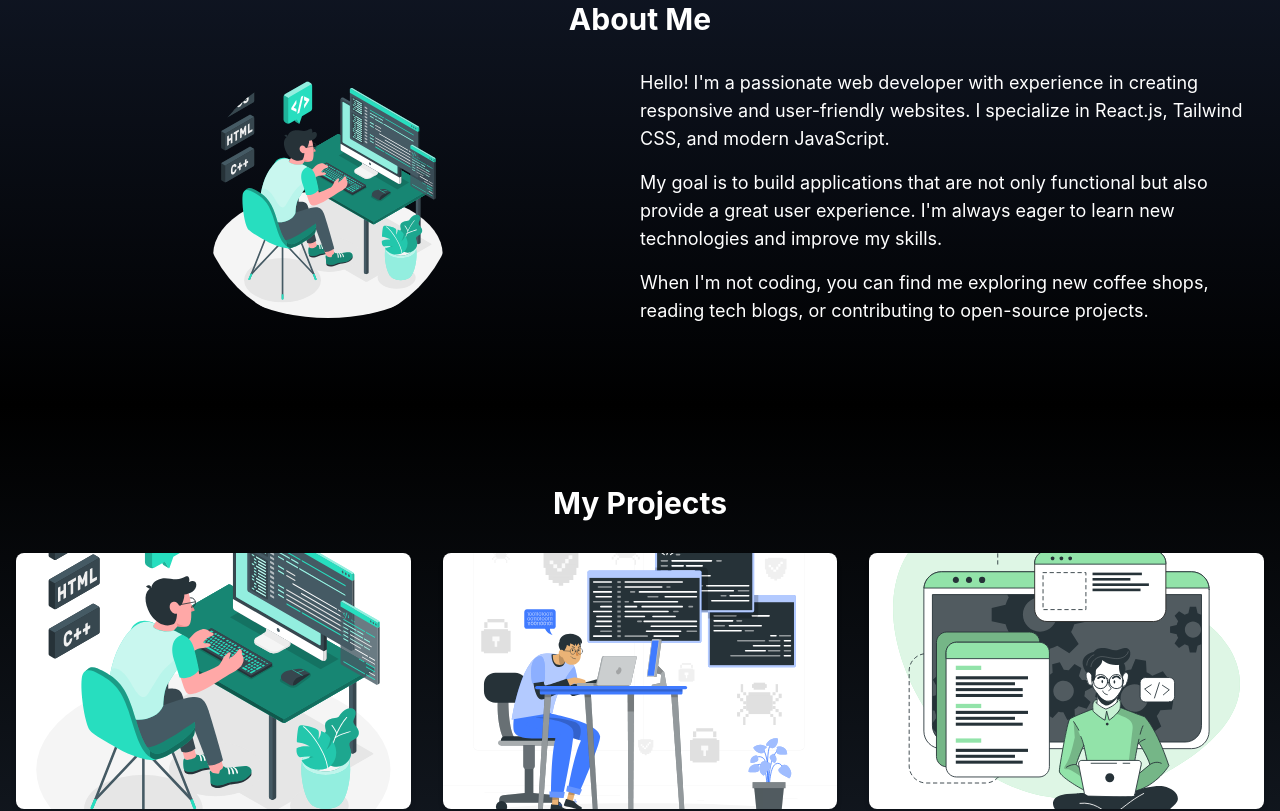
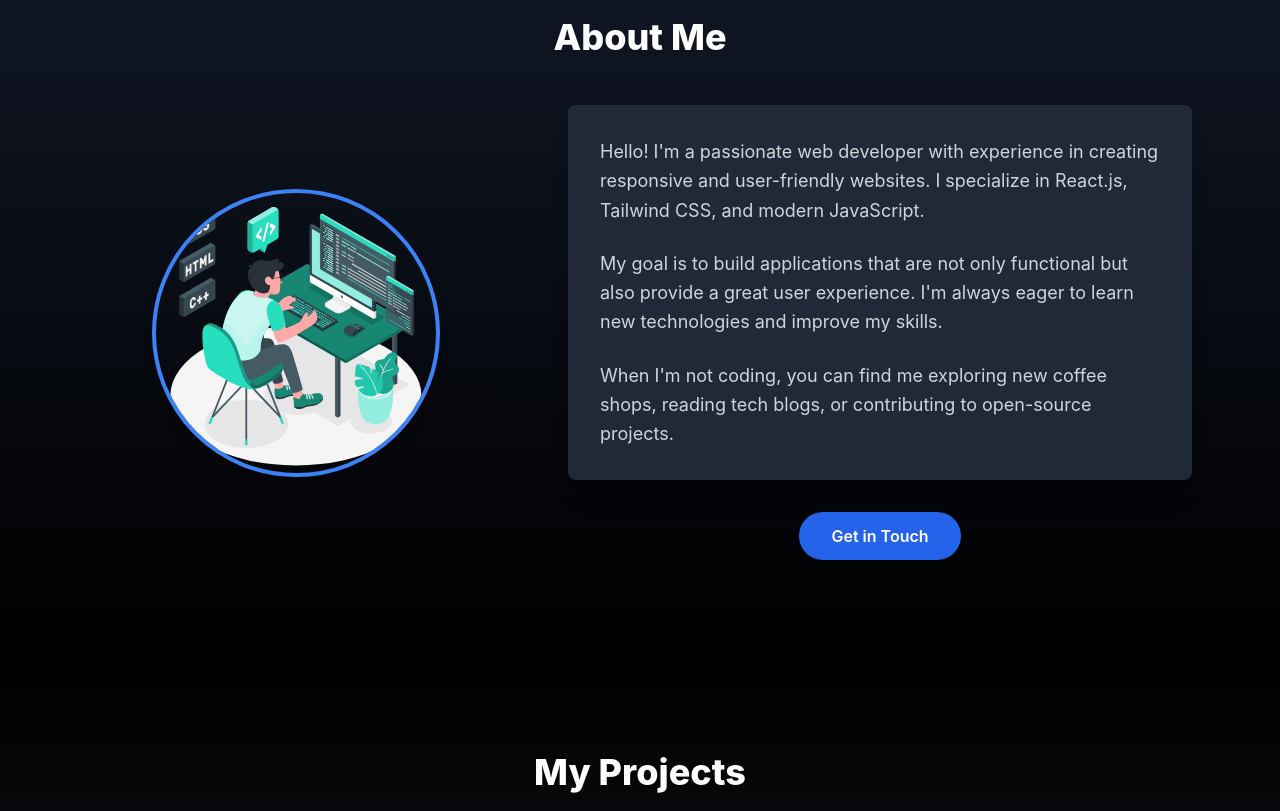
Before and after one commit to 49Harsh/marknox-protfolio-task, a React (Create React App) app: page / in a window 1280 px wide. Shown: the part 960-1771 px from the top of the page. Built offline with nearby package versions, Linux system fonts and the light colour scheme.

Commit message:
adding previous ui

```diff
--- a/src/components/About.js
+++ b/src/components/About.js
@@ -4,34 +4,34 @@ import webImage from '../images/project-1.svg'
 
 const About = () => {
   const ref = React.useRef(null);
-  const isInView = useInView(ref, { once: false });
+  const isInView = useInView(ref, { once: false, amount: 0.2 });
 
   return (
-    <section ref={ref} id="about" className="py-20 bg-gradient-to-b from-gray-900 to-black">
+    <section ref={ref} id="about" className="py-24 bg-gradient-to-b from-gray-900 to-black">
       <div className="container mx-auto px-4">
         <motion.h2
           initial={{ opacity: 0, y: 20 }}
           animate={isInView ? { opacity: 1, y: 0 } : { opacity: 0, y: 20 }}
           transition={{ duration: 0.5 }}
-          className="text-3xl font-bold mb-8 text-center text-white"
+          className="text-4xl font-extrabold mb-12 text-center text-white"
         >
           About Me
         </motion.h2>
-        <div className="flex flex-col md:flex-row items-center">
+        <div className="flex flex-col md:flex-row items-center justify-center space-y-12 md:space-y-0 md:space-x-16">
           <motion.div
             initial={{ opacity: 0, x: -50 }}
             animate={isInView ? { opacity: 1, x: 0 } : { opacity: 0, x: -50 }}
             transition={{ duration: 0.5, delay: 0.2 }}
-            className="md:w-1/2 mb-8 md:mb-0"
+            className="md:w-1/3"
           >
-            <div className="w-64 h-64 mx-auto rounded-full">
+            <div className="w-72 h-72 mx-auto rounded-full overflow-hidden shadow-lg border-4 border-blue-500">
               <img
                 src={webImage}
-                alt='webimage'
+                alt='Profile'
                 loading='lazy'
-                width={256}
-                height={256}
-                className="rounded-full"
+                width={288}
+                height={288}
+                className="w-full h-full object-cover"
               />
             </div>
           </motion.div>
@@ -41,15 +41,25 @@ const About = () => {
             transition={{ duration: 0.5, delay: 0.4 }}
             className="md:w-1/2"
           >
-            <p className="text-lg text-white mb-4">
+            <div className="bg-gray-800 p-8 rounded-lg shadow-xl">
+              <p className="text-lg text-gray-300 mb-6 leading-relaxed">
                 Hello! I'm a passionate web developer with experience in creating responsive and user-friendly websites. I specialize in React.js, Tailwind CSS, and modern JavaScript.
               </p>
-            <p className="text-lg text-white mb-4">
+              <p className="text-lg text-gray-300 mb-6 leading-relaxed">
                 My goal is to build applications that are not only functional but also provide a great user experience. I'm always eager to learn new technologies and improve my skills.
               </p>
-            <p className="text-lg text-white">
+              <p className="text-lg text-gray-300 leading-relaxed">
                 When I'm not coding, you can find me exploring new coffee shops, reading tech blogs, or contributing to open-source projects.
               </p>
+            </div>
+            <div className="mt-8 text-center">
+              <a
+                href="#contact"
+                className="inline-block bg-blue-600 text-white px-8 py-3 rounded-full font-semibold hover:bg-blue-700 transition duration-300 transform hover:scale-105"
+              >
+                Get in Touch
+              </a>
+            </div>
           </motion.div>
         </div>
       </div>
--- a/src/components/Portfolio.js
+++ b/src/components/Portfolio.js
@@ -17,24 +17,24 @@ const Portfolio = () => {
   const isInView = useInView(ref, { once: false, amount: 0.2 });
 
   return (
-    <section ref={ref} id="portfolio" className="py-20 bg-gradient-to-b from-black to-gray-800">
+    <section ref={ref} id="portfolio" className="py-24 bg-gradient-to-b from-black to-gray-800">
       <div className="container mx-auto px-4">
         <motion.h2
           initial={{ opacity: 0, y: 20 }}
           animate={isInView ? { opacity: 1, y: 0 } : { opacity: 0, y: 20 }}
           transition={{ duration: 0.5 }}
-          className="text-3xl font-bold mb-8 text-white text-center"
+          className="text-4xl font-extrabold mb-12 text-white text-center"
         >
           My Projects
         </motion.h2>
-        <div className="grid grid-cols-1 md:grid-cols-2 lg:grid-cols-3 gap-8">
+        <div className="grid grid-cols-1 md:grid-cols-2 lg:grid-cols-3 gap-10">
           {projects.map((project) => (
             <motion.div
               key={project.id}
               initial={{ opacity: 0, y: 20 }}
               animate={isInView ? { opacity: 1, y: 0 } : { opacity: 0, y: 20 }}
               transition={{ duration: 0.5, delay: project.id * 0.1 }}
-              className="relative bg-white rounded-lg shadow-md overflow-hidden group"
+              className="bg-gray-900 rounded-xl shadow-lg overflow-hidden group transform hover:scale-105 transition-transform duration-300"
             >
               <div className="h-64 relative">
                 <img
@@ -42,17 +42,18 @@ const Portfolio = () => {
                   alt={project.title}
                   className="w-full h-full object-cover"
                 />
-                <div className="absolute inset-0 bg-black bg-opacity-50 opacity-0 group-hover:opacity-100 transition-opacity duration-300" />
-              </div>
-              <div className="absolute inset-0 p-6 flex flex-col justify-end opacity-0 group-hover:opacity-100 transition-opacity duration-300">
-                <h3 className="text-xl font-semibold mb-2 text-white">{project.title}</h3>
-                <p className="text-gray-200 mb-4">{project.description}</p>
-                <a
-                  href="https://harsh-org-portfolio.netlify.app/"
-                  className="inline-block bg-blue-500 text-white px-4 py-2 rounded hover:bg-blue-600 transition duration-300"
-                >
-                  View Project
-                </a>
+                <div className="absolute inset-0 bg-black bg-opacity-60 opacity-0 group-hover:opacity-100 transition-opacity duration-300 flex items-center justify-center">
+                  <div className="text-center p-6">
+                    <h3 className="text-2xl font-bold mb-3 text-white">{project.title}</h3>
+                    <p className="text-gray-300 mb-5">{project.description}</p>
+                    <a
+                      href="https://harsh-org-portfolio.netlify.app/"
+                      className="inline-block bg-blue-600 text-white px-6 py-3 rounded-full font-semibold hover:bg-blue-700 transition duration-300 transform hover:scale-105"
+                    >
+                      View Project
+                    </a>
+                  </div>
+                </div>
               </div>
             </motion.div>
           ))}
```
Lines whose indentation alone changed are shown as unchanged.
